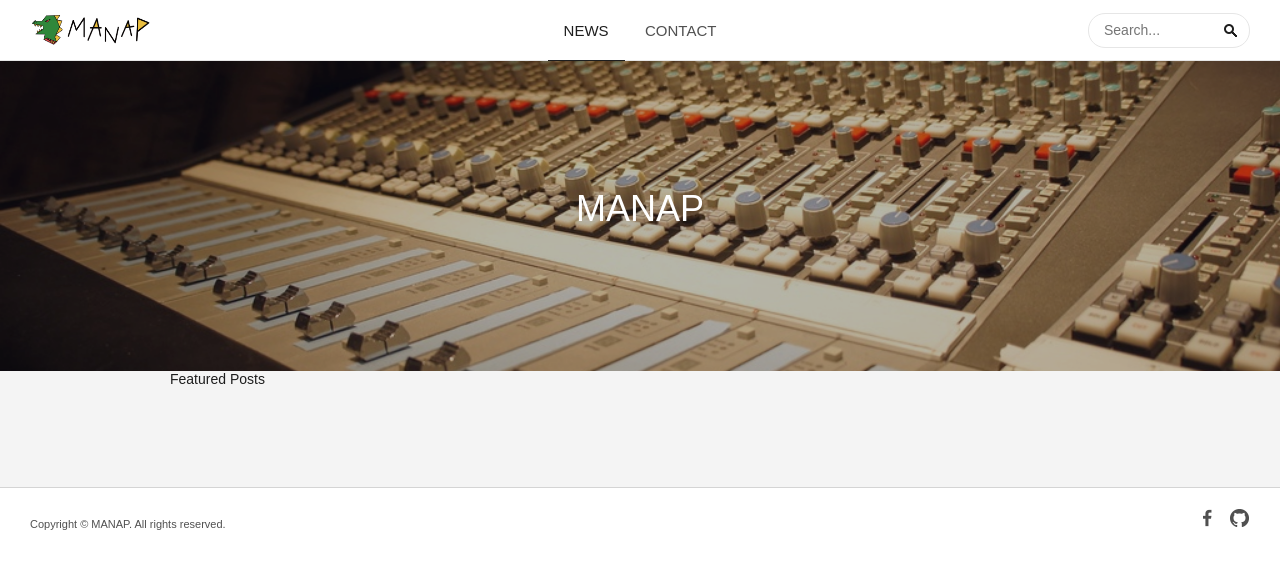
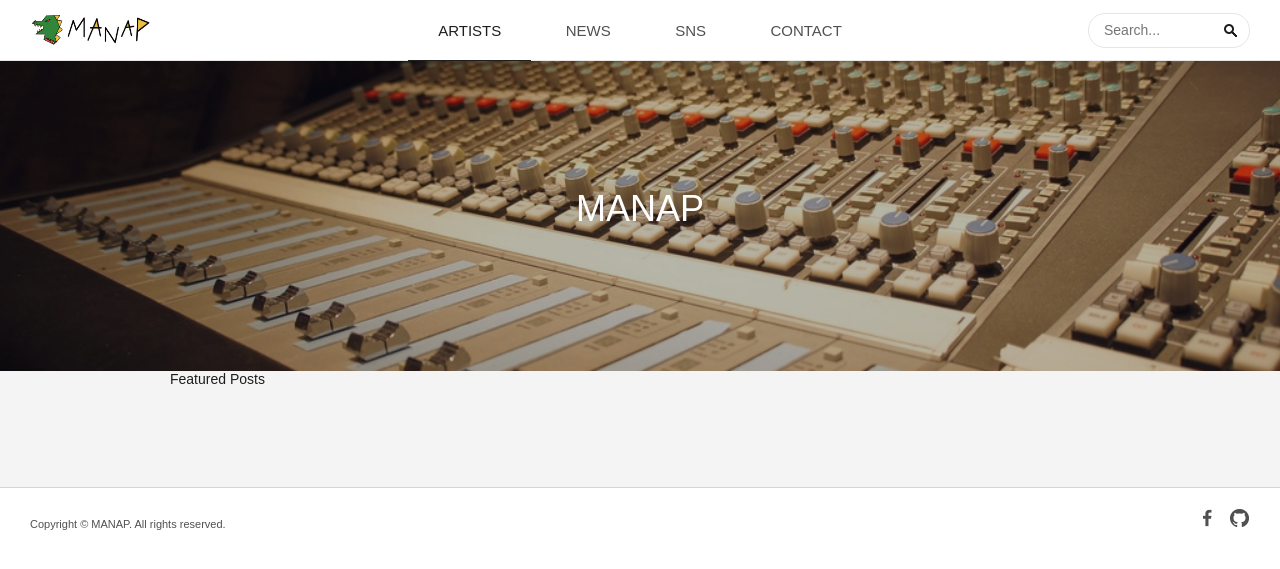
Before and after one commit to manapofficial/manapofficial.github.io, a Jekyll site: the page built from index.html, in a window 1280 px wide. Shown: the top 569 px of the page. Built offline with Jekyll 4.4.1, drawn with Linux system fonts in a browser that asks for light colours; some web fonts are replaced.

Commit message:
header 변경 , css 변경

```diff
--- a/_includes/header.html
+++ b/_includes/header.html
@@ -12,10 +12,9 @@
         <input id="searchQueryEdit" name="q" type="search" placeholder="Search..." value="" />
     </form>
     <ul id="menu" class="nav">
-<!--        <li class="{% if page.url != '/opensource/' and page.url != '/openapi/' and page.url != '/events/' %} active {% endif %}"><a href="{{ base_path }}/">MANAP</a></li>-->
+        <li class="{% if page.url != '/news/' and page.url != '/sns/' and page.url != '/contact/' %} active {% endif %}"><a href="{{ base_path }}/">ARTISTS</a></li>
         <li class="{% if page.url == '/news/' %} active {% endif %}"><a href="{{ base_path }}/news/">NEWS</a></li>
-<!--        <li class="{% if page.url == '/sns/' %} active {% endif %}"><a href="{{ base_path }}/sns/">SNS</a></li>-->
-<!--        <li class="{% if page.url == '/events/' %} active {% endif %}"><a href="{{ base_path }}/events/">EVENTS</a></li>-->
+        <li class="{% if page.url == '/sns/' %} active {% endif %}"><a href="{{ base_path }}/sns/">SNS</a></li>
         <li class="{% if page.url == '/contact/' %} active {% endif %}"><a href="{{ base_path }}/contact/">CONTACT</a></li>
     </ul>
 </div><!-- #header -->
--- a/assets/css/screen.css
+++ b/assets/css/screen.css
@@ -216,7 +216,7 @@ for small screen(<720px):
 }
 
 #menu > li > a {
-    padding: 0 16px;
+    padding: 0 30px;
 }
 
 #menu > li.active,
@@ -1516,6 +1516,10 @@ body.page-template {
     #forkme {
         margin-right: -20px;
     }
+
+    p#copyright {
+        text-align: center;
+    }
 }
 
 /* responsive images - mobile(2x) */
@@ -1602,6 +1606,10 @@ body.page-template {
     #cover-author-image {
         background-image: url(../images/mo/default_pic_l@3x.png);
     }
+
+    p#copyright {
+        text-align: center;
+    }
 }
 
 /* responsive images - mobile(3x) */
@@ -1684,4 +1692,8 @@ body.page-template {
     #cover-author-image {
         background-image: url(../images/mo/default_pic_l@3x.png);
     }
-}
+
+    #footer-menu, #copyright {
+        text-align: center;
+    }
+}
```
